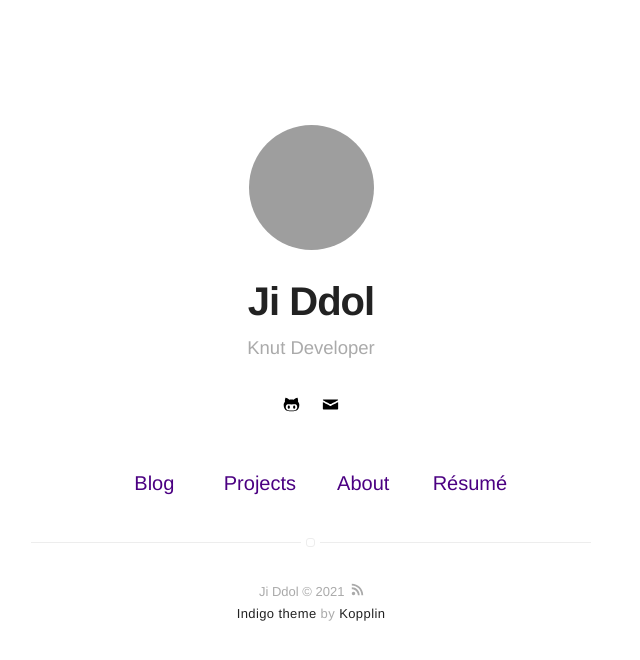
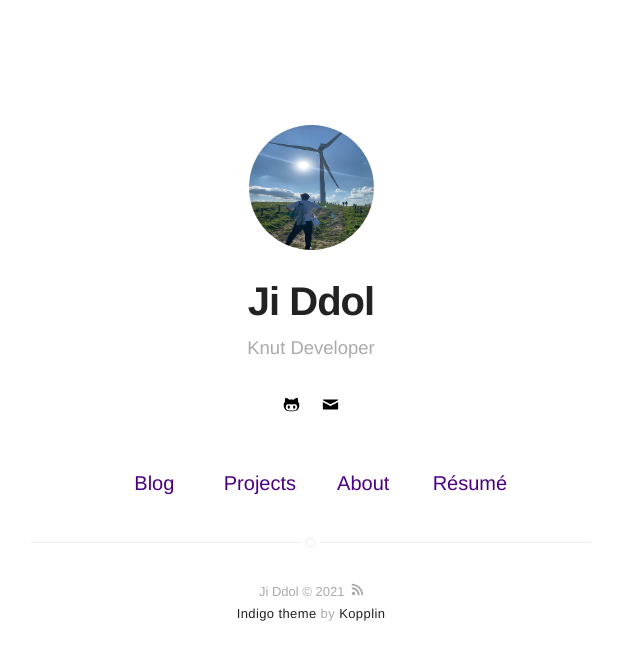
Before and after one commit to blueskytto/blueskytto.github.io, a Jekyll site: the page built from index.html, in a window 1280 px wide. Shown: the top 660 px of the page, without its empty margins (329-969 px from the left). Built offline with Jekyll 4.4.1, drawn with Linux system fonts in a browser that asks for light colours.

Commit message:
# 2021-06-30 - 변경

```diff
--- a/_config.yml
+++ b/_config.yml
@@ -8,7 +8,7 @@ description: A blog about technology and stuff related
 # if it's an external image, update below for true
 # better with square images
 external-image: false
-picture: assets/images/jiddol.jpg
+picture: assets/images/jiddol.png
 
 # If you want to include your resume, set to true
 # and specify source (external or local).
```
